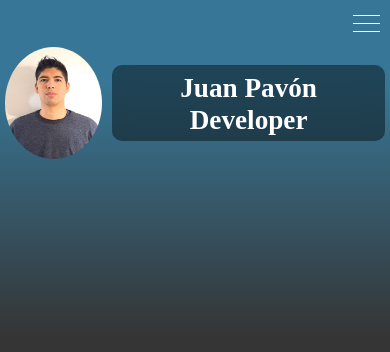
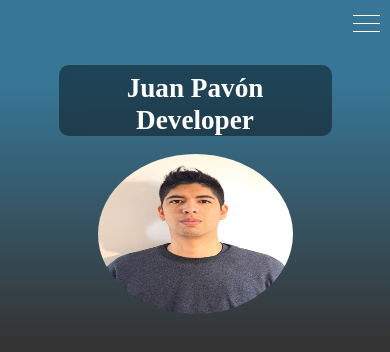
Before and after one commit to juanse555/Portfolio, a plain HTML site: page index.html in a window 390 px wide. Drawn offline with Linux system fonts and the light colour scheme.

Commit message:
reinicio header

```diff
--- a/css/movile.css
+++ b/css/movile.css
@@ -15,15 +15,17 @@
     align-self: center;
     width: 1.7rem;
 }
+
+.header___img{
+    width: 50vw;
+    border-radius: 100%;
+    height: 10rem;
+}
+
 .header___name{
     display: flex;
-    justify-content: space-around;
-    width: 100%;
-}
-.header___img{
-    width: 25vw;
-    border-radius: 100%;
-    height: 7rem;
+    flex-direction: column;
+    align-items: center;
 }
 .header___title {
     width: 70vw;
--- a/index.html
+++ b/index.html
@@ -17,8 +17,8 @@
                     <img src="img/2.png" alt="" class="header___icon">
                 </div>
                 <div class="header___name">
+                    <h1 class="header___title">Juan Pavón Developer</h1>
                     <img src="img/yo.jpeg" alt="" class="header___img">
-                    <h1 class="header___title">Juan Pavón Developer</h1>
                 </div>
             </section>
         </div>
```
